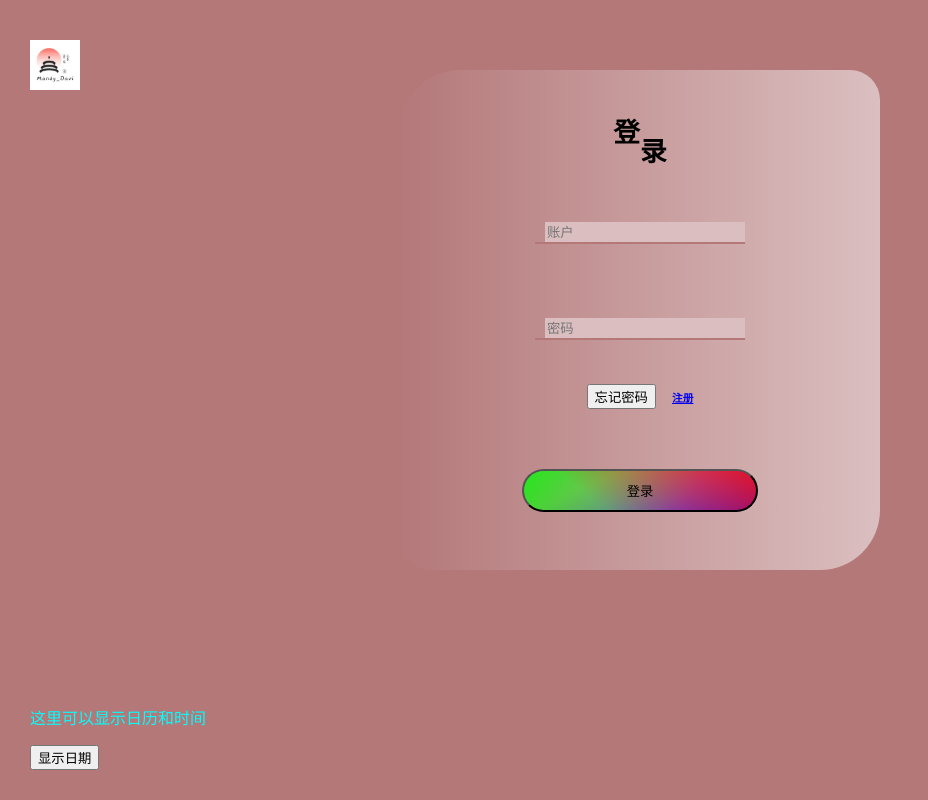
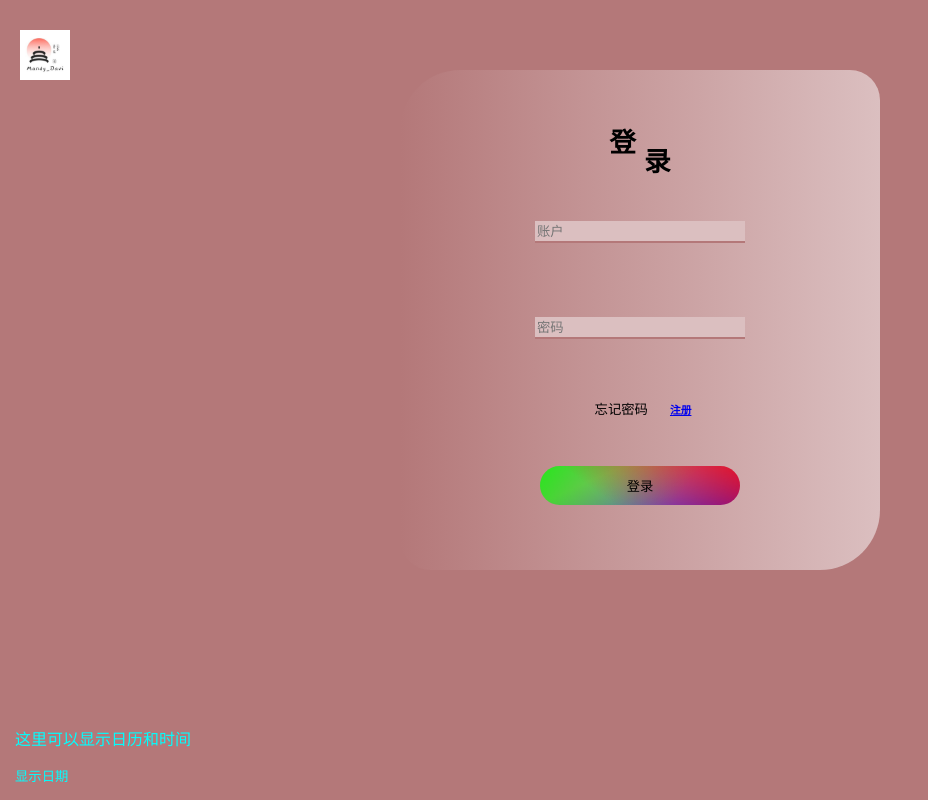
Before and after one commit to Mandydavi/Mandy_davi, a plain HTML site: page 登入界面.html in a window 1280 px wide. Shown: the whole page, without its empty margins (0-928 px from the left). Drawn offline with Linux system fonts and the light colour scheme.

Commit message:
Update 登入界面.html

```diff
--- a/登入界面.html
+++ b/登入界面.html
@@ -70,7 +70,7 @@
         }
 
         .box input {
-            width: 200px;
+            width: 210px;
             height: 20px;
             border: 0;
             /* 取消蓝色边框 */
@@ -93,7 +93,6 @@
                 linear-gradient(127deg, rgba(0, 255, 0, .8), rgba(0, 255, 0, 0) 70.71%),
                 linear-gradient(336deg, rgba(0, 0, 255, .8), rgba(0, 0, 255, 0) 70.71%);
 
-
             /*调整弧度的*/
             /*左上角*/
             border-top-left-radius: 50px;
@@ -113,32 +112,31 @@
         .one6 {
             width: 100px;
             height: 100px;
-            padding: 20px;
+            padding: 10px;
             position: absolute;
             top: 20px;
             left: 10px;
         }
-        .th1{
-            color:aqua;
 
-
-            padding: 20px;
+        .th1 {
+            color: aqua;
+            padding: 5px;
             position: absolute;
             bottom: 10px;
             left: 10px;
         }
     </style>
-<script>
-    function displayDate(){
-        document.getElementById("demo").innerHTML=Date();
-    }
- </script>
+    <script>
+        function displayDate() {
+            document.getElementById("demo").innerHTML = Date();
+        }
+    </script>
 </head>
 
 <body background="Forest-wood-fence-sunlight_1680x1050.jpeg">
 
     <div class="one6">
-        <img src="logo.jpg" width="50" heght="50">
+        <img src="logo.jpg" width="50" heght="50" style="position: 10px;">
     </div>
 
     <div class="one" align="center">
@@ -147,7 +145,10 @@
 
             <tr>
                 <td class="windows" solspan="2">
-                    <h1><sup>登</sup><sub>录</sub></h1>
+                    <h1 style="margin: 10px;">
+                        <sup>登</sup>
+                        <sub>录</sub>
+                    </h1>
                 </td>
             </tr>
             <tr>
@@ -168,15 +169,18 @@
             </tr>
             <tr>
                 <td class="windows">
-                    <h6>
-                        <button type="button" onclick="alert('别点了什么也没有写！')">忘记密码</button>&nbsp;&nbsp;&nbsp;&nbsp;&nbsp;&nbsp;<a href="注册.html">注册</a>
+                    <h6 style="margin: 10px;">
+                        <button type="button" onclick="alert('别点了什么也没有写！')"
+                            style="border: 10px; background-color:transparent;;padding: 6px;">忘记密码</button>&nbsp;&nbsp;&nbsp;&nbsp;&nbsp;&nbsp;<a
+                            href="注册.html">注册</a>
                     </h6>
                 </td>
             </tr>
             <tr>
                 <td height="100" colspan="2" align="center" class="in">
 
-                    <a href="主页.html"><input type="submit" value="登录" class="btn" text="black" style="color: black"></a>
+                    <a href="主页.html"><input type="submit" value="登录" class="btn" text="black"
+                            style="color: black; max-width:200px; border:10px;margin-top: 0px;"></a>
 
                 </td>
             </tr>
@@ -185,7 +189,8 @@
     </div>
     <div class="th1">
         <p id="demo">这里可以显示日历和时间</p>
-    <button type="button" onclick="displayDate()">显示日期</button>
+        <button type="button" onclick="displayDate()"
+            style="background-color: transparent;border: 0px;color:aqua;padding: 0px;">显示日期</button>
 
     </div>
 </body>
```
